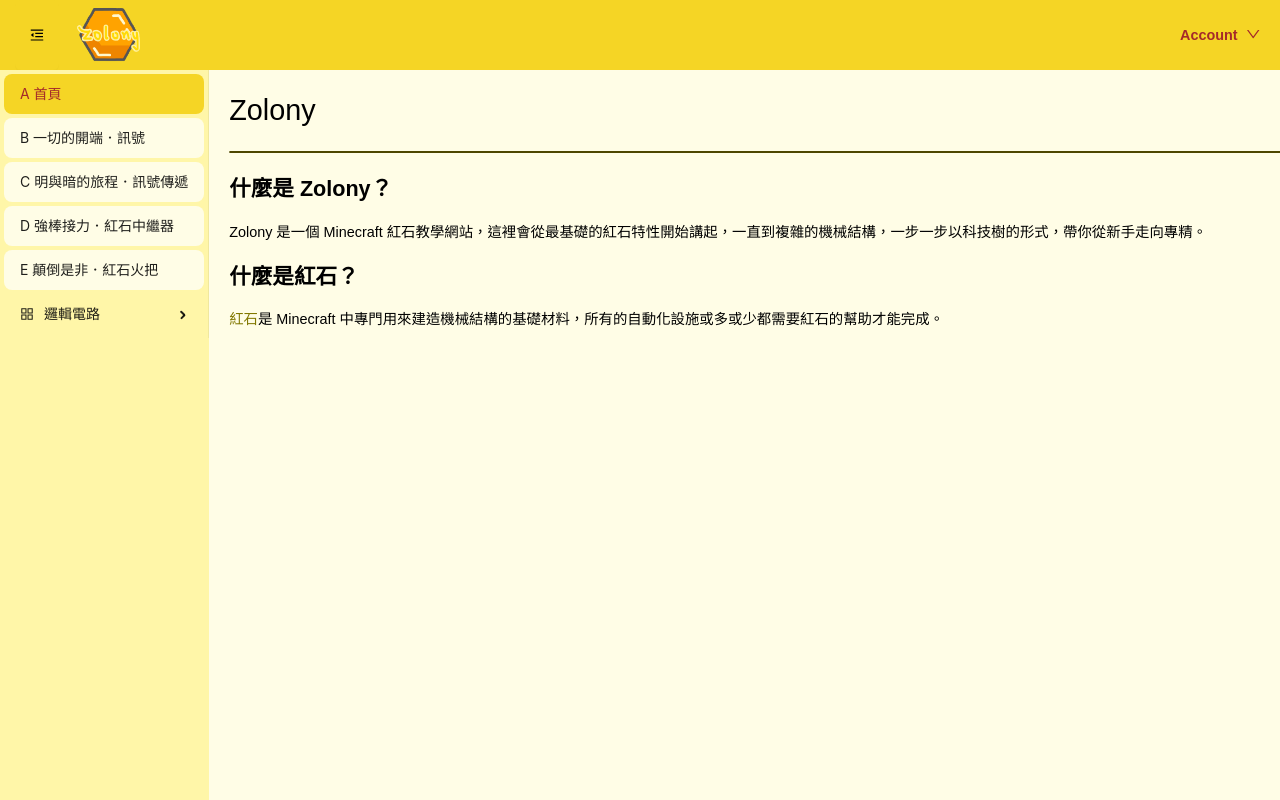
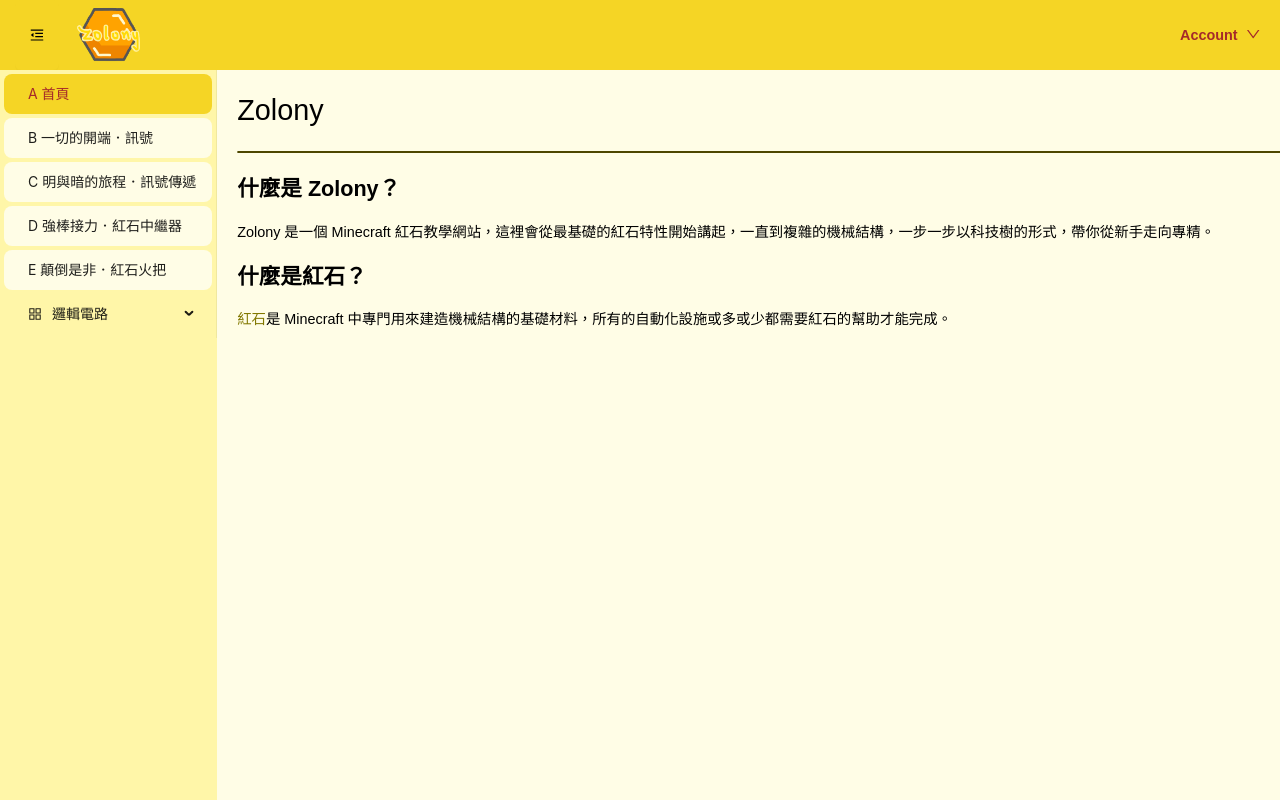
Before and after one commit to Zollo757347/Zolony, a React (Create React App) app in the folder frontend/: page / in a window 1280 px wide. Built offline with nearby package versions, Linux system fonts and the light colour scheme.

Commit message:
modify pageNum to useHook

```diff
--- a/frontend/src/App.jsx
+++ b/frontend/src/App.jsx
@@ -4,23 +4,16 @@
 import Page from './components/Page'
 import Modal from './components/Modal'
 import './components/css/App.css';
+import { UseHook } from './hook/usehook';
 
 const App = () => {
+  const { setPageNum } = UseHook();
   const [collapsed, setCollapsed] = useState(false);
-  const [pageNum, setPageNum] = useState(1);
   const [openModal, setOpenModal] = useState(0);
 
   const toggleCollapsed = () => {
     setCollapsed(!collapsed);
   };
-
-  const toHomepage = () => {
-    setPageNum(1);
-  }
-
-  const setPageToInfo = () => {
-    setPageNum(0);
-  }
 
   return (
     <div className="app">
@@ -28,12 +21,10 @@
         setOpenModal={setOpenModal}
         collapsed={collapsed}
         toggleCollapsed={toggleCollapsed}
-        toHomepage={toHomepage}
-        setPageToInfo={setPageToInfo}
       />
       <div id='main-wrap'>
-        <Sidebar collapsed={collapsed} setPageNum={setPageNum}/>
-        <Page pageNum={pageNum} setOpenModal={setOpenModal}/>
+        <Sidebar collapsed={collapsed}/>
+        <Page setOpenModal={setOpenModal}/>
       </div>
       <Modal open={openModal} setOpen={setOpenModal}/>
     </div>
--- a/frontend/src/components/Dropdown.js
+++ b/frontend/src/components/Dropdown.js
@@ -5,7 +5,7 @@
 import { UseHook } from '../hook/usehook';
 
 const Dropdown_Components = ({ setPageToInfo, setOpenModal}) => {
-    const { isLogIn , LogOut} = UseHook();
+    const { isLogIn , LogOut, setPageNum } = UseHook();
     const items = [
         {
             key: '1',
@@ -25,7 +25,7 @@
         {
             key: '4',
             danger: true,
-            label: <div onClick={() => LogOut() }>Log out</div>,
+            label: <div onClick={() => {LogOut(); setPageNum(1);}}>Log out</div>,
             disabled: (!isLogIn)
         }
     ];
--- a/frontend/src/components/Header.js
+++ b/frontend/src/components/Header.js
@@ -5,14 +5,10 @@
 import { Button } from 'antd';
 import Dropdown from './Dropdown';
 import './css/Header.css'
+import { UseHook } from '../hook/usehook';
 
-const Header = ({
-    collapsed,
-    toggleCollapsed,
-    toHomepage,
-    setPageToInfo,
-    setOpenModal}) =>
-{
+const Header = ({ collapsed, toggleCollapsed, setOpenModal }) => {
+    const { setPageNum } = UseHook();
     return (
         <header>
             <div id='header-left'>
@@ -22,11 +18,11 @@
                 >
                     {collapsed ? <MenuUnfoldOutlined /> : <MenuFoldOutlined />}
                 </Button>
-                <div id="wordmark" onClick={toHomepage}><img src={require("./data/img/header/wordmark.png")} alt="Wordmark"/></div>
+                <div id="wordmark" onClick={() => setPageNum(1)}><img src={require("./data/img/header/wordmark.png")} alt="Wordmark"/></div>
             </div>
             <div id='header-right'>
                 <Dropdown
-                    setPageToInfo={setPageToInfo}
+                    setPageToInfo={() => setPageNum(0)}
                     setOpenModal={setOpenModal}
                 />
             </div>
--- a/frontend/src/components/Page.js
+++ b/frontend/src/components/Page.js
@@ -11,9 +11,9 @@
 import Notorand from "./data/article/Notorand";
 import Adder from "./data/article/Adder";
 
-const Page = ({ pageNum, setOpenModal }) => {
+const Page = ({ setOpenModal }) => {
   // const h1Ref = useRef(<h1></h1>);
-  const { isLogIn } = UseHook();
+  const { isLogIn, pageNum } = UseHook();
 
   const pages = [<MainPage/>, <Signal/>, <Transmit/>, <Repeater/>, <Torch/>, <Notorand/>, <Adder/>];
 
@@ -21,7 +21,7 @@
     // h1Ref.current?.scrollIntoView({ behavior: 'smooth', block: 'start' });
   }, [pageNum]);
   return <div style={{ paddingBottom: 100, width: "100%" }}>
-    {pageNum === 0 && isLogIn ? <Info setOpenModal={setOpenModal}/> : pages[pageNum - 1]}
+    {pageNum === 0 && isLogIn ? <Info setOpenModal={setOpenModal}/> : (pages[pageNum - 1])}
   </div>;
 }
 
--- a/frontend/src/components/Sidebar.js
+++ b/frontend/src/components/Sidebar.js
@@ -1,9 +1,11 @@
-import React from 'react';
+import React, { useEffect, useState } from 'react';
 import { AppstoreOutlined } from '@ant-design/icons';
 import { Menu } from 'antd';
 import './css/Sidebar.css'
+import { UseHook } from '../hook/usehook';
 
-const Sidebar = ({collapsed, setPageNum}) => {
+const Sidebar = ({ collapsed }) => {
+  const { pageNum, setPageNum } = UseHook();
   function getItem(label, key, icon, children, type) {
     return {
       key,
@@ -26,20 +28,28 @@
     ])
   ];
 
+  let [selectedKeys, setSelectedKeys] = useState([]);
+
   function handleSelect({ key }) {
     setPageNum(key);
+    setSelectedKeys(['1']);
   }
+
+  useEffect(() => {
+    setSelectedKeys([pageNum.toString()]);
+  },[pageNum]);
 
   return (
     <div className="sidebar">
       <Menu
         defaultSelectedKeys={['1']}
         defaultOpenKeys={['sub1']}
-        mode="vertical"
+        mode="inline"
         theme="light"
         inlineCollapsed={collapsed}
         items={items}
         onSelect={handleSelect}
+        selectedKeys={selectedKeys}
       />
     </div>
   );
--- a/frontend/src/hook/usehook.js
+++ b/frontend/src/hook/usehook.js
@@ -18,12 +18,14 @@
   setPassword: () => {},
   setBio: () => {},
   setAvatar: () => {},
+  setPageNum: () => {},
   setMaps: () => {},
   user: '',
   password: '',
   bio: '',
   avatar: '',
   isLogIn: false,
+  pageNum: 1,
   maps: []
 });
 
@@ -34,6 +36,7 @@
   const [bio, setBio] = useState('');
   const [avatar, setAvatar] = useState('');
   const [isLogIn, setIsLogIn] = useState(false);
+  const [pageNum, setPageNum] = useState(1);
   const [maps, setMaps] = useState([]);
 
   const [createAccountMutation] = useMutation(CREATE_ACCOUNT);
@@ -302,12 +305,14 @@
         setPassword,
         setBio,
         setAvatar,
+        setPageNum,
         setMaps,
         user,
         password,
         bio,
         avatar,
         isLogIn,
+        pageNum,
         maps
       }}
       {...props}
```
